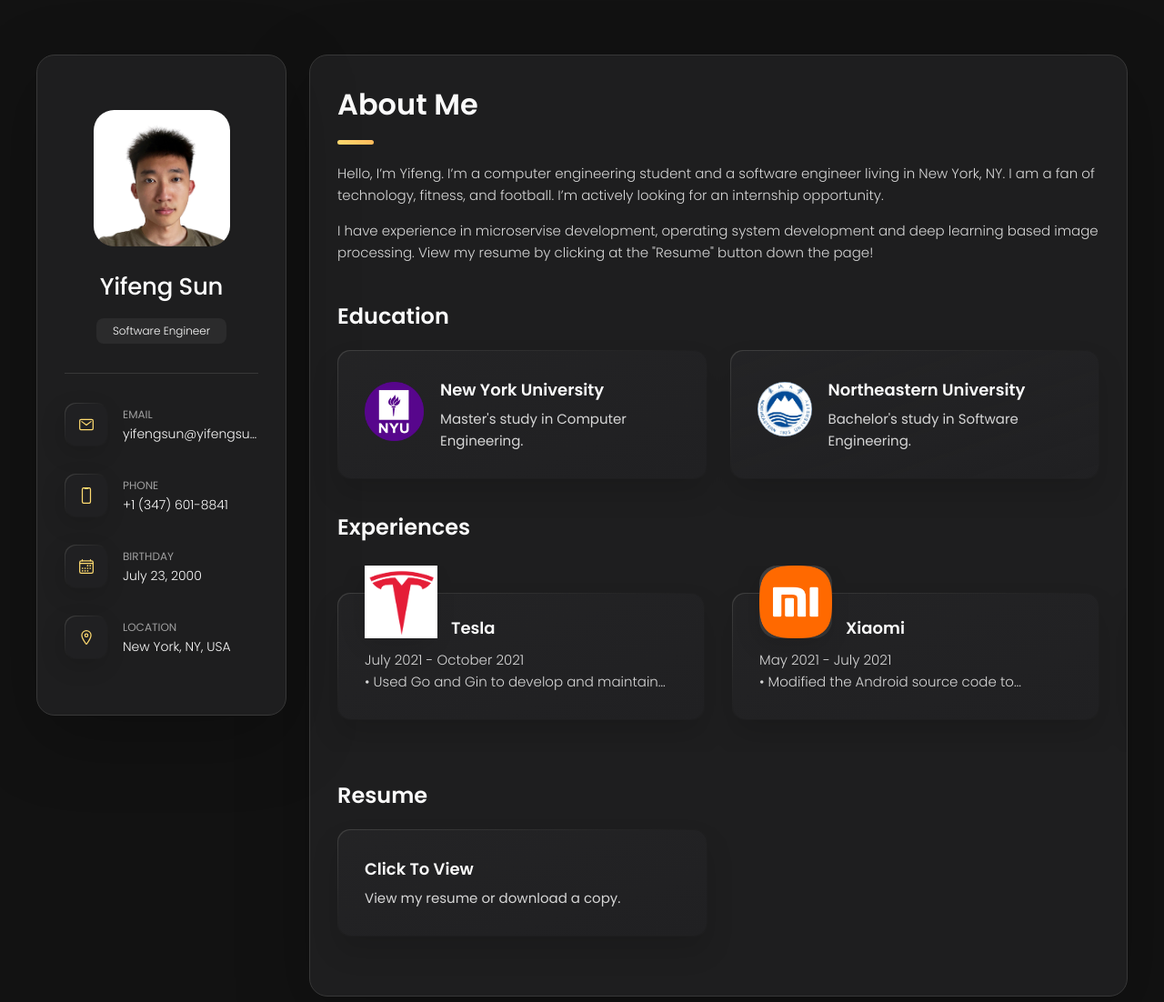
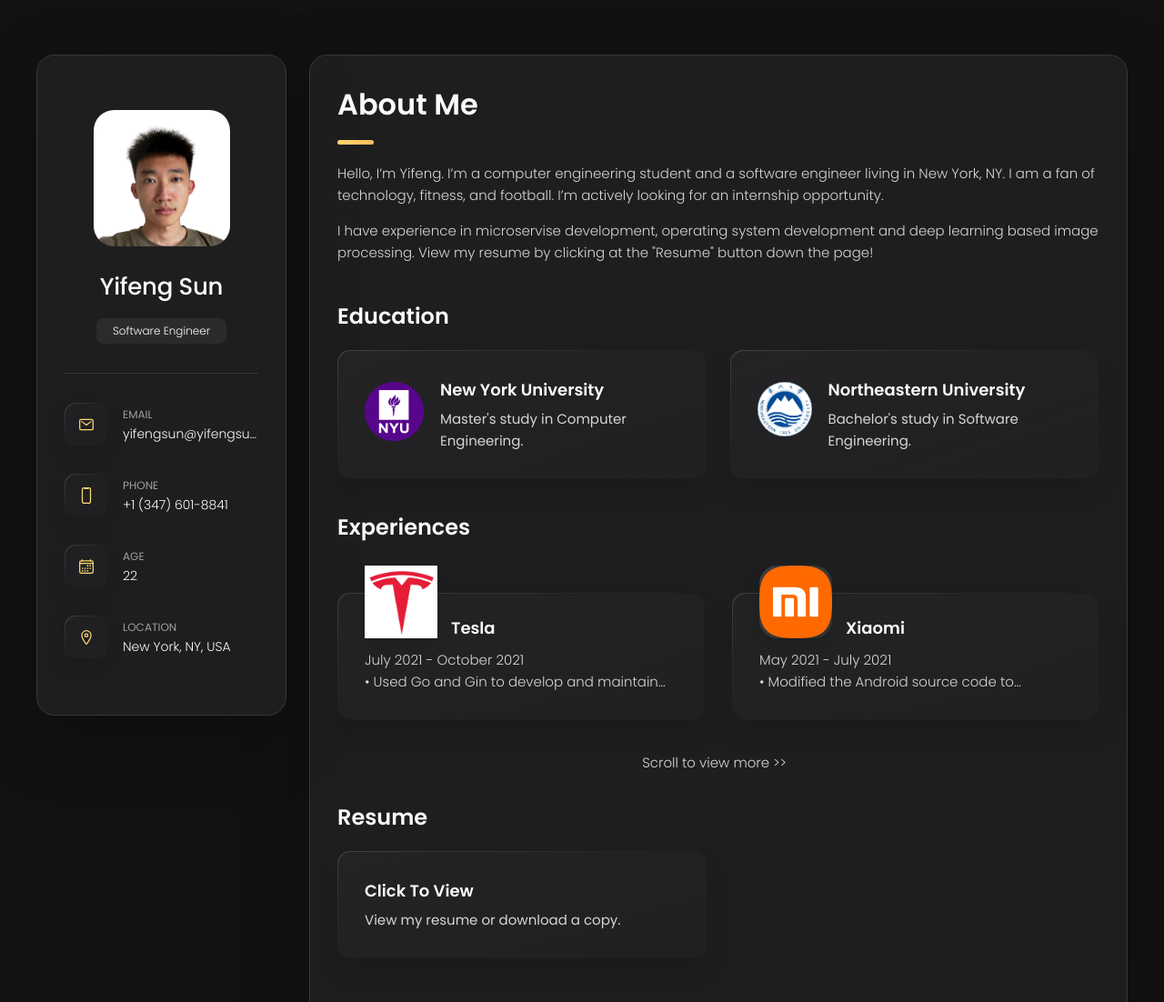
Before and after one commit to Yifeng-Sun/portfolio, a plain HTML site: page index.html in a window 1280 px wide. Shown: the top 1102 px of the page at 91% size. Drawn offline with nearby package versions, Linux system fonts and the light colour scheme.

Commit message:
deleted birthday, added scroll prompt

```diff
--- a/index.html
+++ b/index.html
@@ -100,9 +100,9 @@
             </div>
 
             <div class="contact-info">
-              <p class="contact-title">Birthday</p>
+              <p class="contact-title">Age</p>
 
-              <time datetime="2000-07-23">July 23, 2000</time>
+              <time datetime="2000-07-23">22</time>
             </div>
 
           </li>
@@ -382,9 +382,9 @@
 
               </div>
             </li>
-
           </ul>
 
+          <p class="testimonials-text" style="margin-left: 40%;">Scroll to view more >></p>
         </section>
 
 
```
